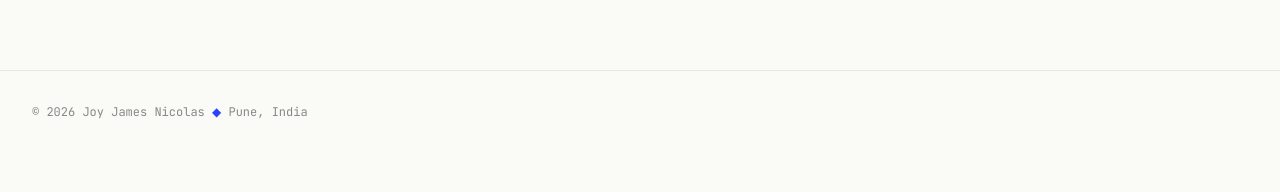
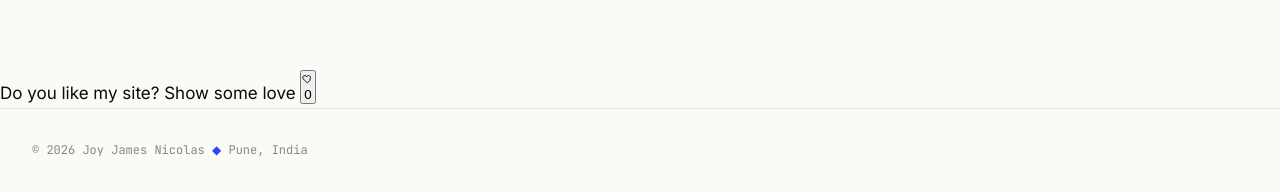
Before and after one commit to joynicolas/joynicolas.github.io, a plain HTML site: page index.html in a window 1280 px wide. Shown: the part 5190-5382 px from the top of the page. Before the commit the page ends 5345 px from the top, so only its background shows below. Drawn offline with Linux system fonts and the light colour scheme.

Commit message:
Update index.html
<div class="site-love">

```diff
--- a/index.html
+++ b/index.html
@@ -930,7 +930,31 @@
 
   </div>
 </section>
+<div class="site-love">
 
+  <span class="site-love-text">
+    Do you like my site? Show some love
+  </span>
+
+  <button
+    class="like-button"
+    id="likeButton"
+    aria-label="Like website"
+  >
+    <svg
+      viewBox="0 0 24 24"
+      fill="none"
+      stroke="currentColor"
+      stroke-width="2"
+    >
+      <path d="M12 21s-6.716-4.35-9.428-8.428C.647 9.86 2.042 5.5 6 5.5c2.217 0 3.428 1.5 4 2.5.572-1 1.783-2.5 4-2.5 3.958 0 5.353 4.36 3.428 7.072C18.716 16.65 12 21 12 21z"/>
+    </svg>
+
+    <span id="likeCount">0</span>
+
+  </button>
+
+</div>
 <footer>
   <span>© 2026 Joy James Nicolas <span class="accent">◆</span> Pune, India</span>
 
```
